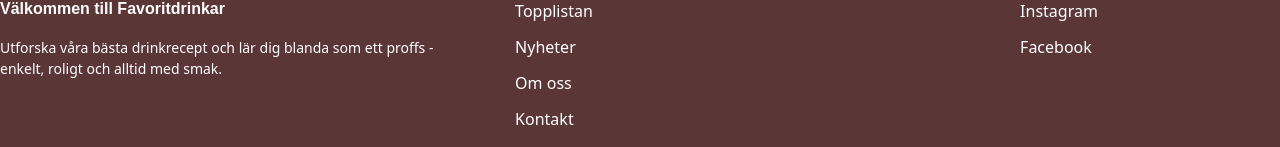
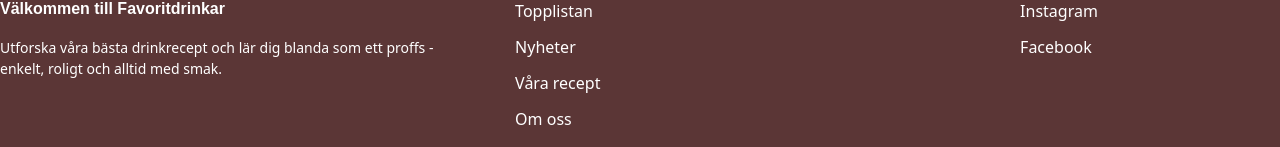
Before and after one commit to Topler97/Examensarbete, a Next.js app: page / in a window 1280 px wide. Shown: the part 2636-2783 px from the top of the page. Built offline with nearby package versions, Linux system fonts and the light colour scheme.

Commit message:
added recipes to navbar and footer

```diff
--- a/app/components/Footer.jsx
+++ b/app/components/Footer.jsx
@@ -49,6 +49,11 @@ export const Footer = () => {
                 Nyheter
               </Link>
               <Link
+                href="/recipes"
+                className="mb-3">
+                Våra recept
+              </Link>
+              <Link
                 href="/about"
                 className="mb-3">
                 Om oss
--- a/app/components/navigation/Nav.jsx
+++ b/app/components/navigation/Nav.jsx
@@ -36,6 +36,9 @@ export default function Navbar() {
             </li>
             <li>
               <Link href="/news">Nyheter</Link>
+            </li>
+            <li>
+              <Link href="/recipes">Våra recept</Link>
             </li>
             <li>
               <Link href="/about">Om oss</Link>
@@ -88,6 +91,11 @@ export default function Navbar() {
                   </Link>
                 </li>
                 <li>
+                  <Link href="/recipes" onClick={() => setIsOpen(false)}>
+                    Våra recept
+                  </Link>
+                </li>
+                <li>
                   <Link href="/about" onClick={() => setIsOpen(false)}>
                     Om oss
                   </Link>
```
